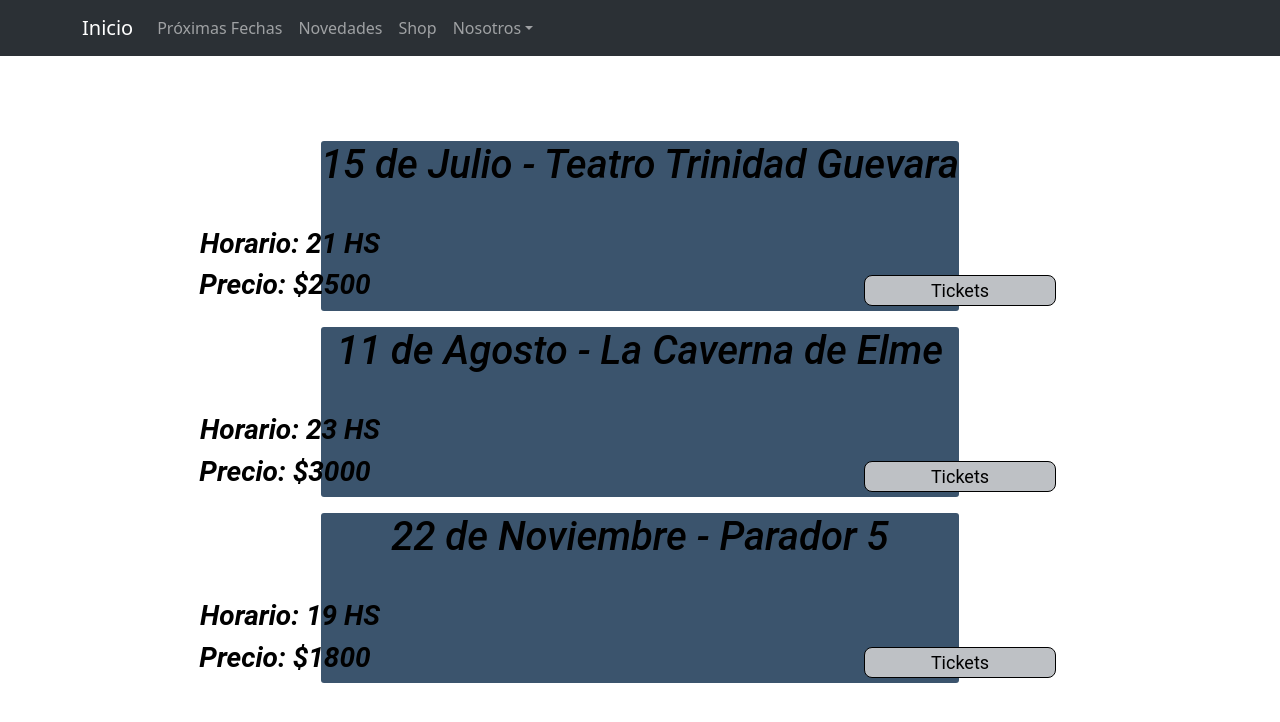
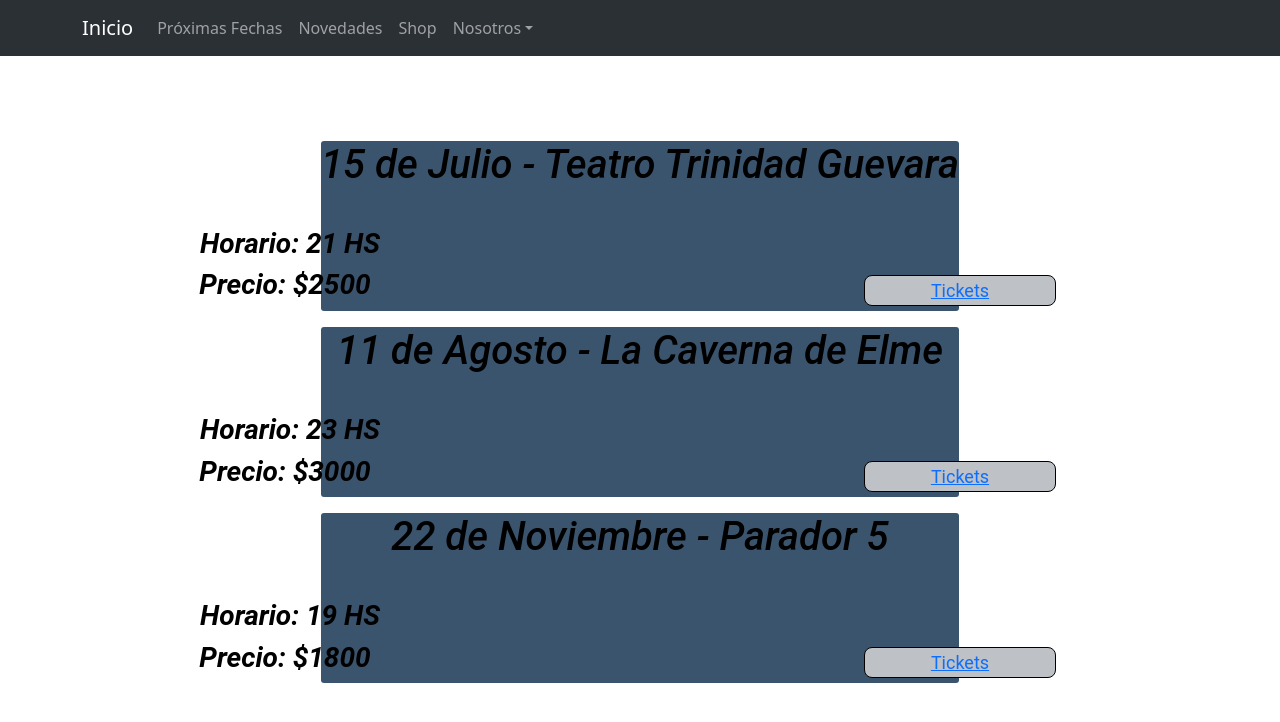
Before and after one commit to JulianBuzzi/ProyectoEscuelaTNS, a React (Vite) app: page /proximas-fechas in a window 1280 px wide. Shown: the top 722 px of the page. Built offline with nearby package versions, Linux system fonts and the light colour scheme; the HTML template or start-up script is replaced by a standard one.

Commit message:
cambios en proximas fechas

```diff
--- a/src/components/Fechas/Fecha.tsx
+++ b/src/components/Fechas/Fecha.tsx
@@ -4,16 +4,20 @@ import '../../styles/Fecha.css'
 export const Fecha: React.FC = (): JSX.Element => {
   return (
     <div className="contenedor-de-fechas">
-      {fechas.map((fecha, index) => (
+      {fechas.map((fecha, index) => {
+        return (
           <div className="fecha-individual" key={index}>
             <figure className='texto-fecha'>
               <h1 className='fecha-lugar'>{fecha.fecha} - {fecha.lugar}</h1>
               <h3 className='horario-show'>Horario: {fecha.horario} HS</h3>
               <h3 className='precio-ticket'>Precio: ${fecha.precioEntrada}</h3>
-            <button className='boton-tickets'>Tickets</button>
+              <button className='boton-tickets'>
+                <a href={fecha.urlAdquirirTickets}>Tickets</a>
+              </button>
             </figure>
           </div>
-      ))}
+        )
+      })}
     </div>
   )
 }
--- a/src/data/fechas.ts
+++ b/src/data/fechas.ts
@@ -3,10 +3,11 @@ interface Fechas {
   lugar: string
   horario: number
   precioEntrada: number
+  urlAdquirirTickets: string // Cuando el usuario da click en el botón ticket se lo redirecciona con este url al sitio donde puede adquirir tickets
 }
 
 export const fechas: Fechas[] = [
-  { fecha: '15 de Julio', lugar: 'Teatro Trinidad Guevara', horario: 21, precioEntrada: 2500 },
-  { fecha: '11 de Agosto', lugar: 'La Caverna de Elme', horario: 23, precioEntrada: 3000 },
-  { fecha: '22 de Noviembre', lugar: 'Parador 5', horario: 19, precioEntrada: 1800 }
+  { fecha: '15 de Julio', lugar: 'Teatro Trinidad Guevara', horario: 21, precioEntrada: 2500, urlAdquirirTickets: 'https://www.ticketportal.com.ar/' },
+  { fecha: '11 de Agosto', lugar: 'La Caverna de Elme', horario: 23, precioEntrada: 3000, urlAdquirirTickets: 'https://www.ticketek.com.ar/' },
+  { fecha: '22 de Noviembre', lugar: 'Parador 5', horario: 19, precioEntrada: 1800, urlAdquirirTickets: 'https://www.ticketek.com.ar/' }
 ]
```
Lines whose indentation alone changed are shown as unchanged.
